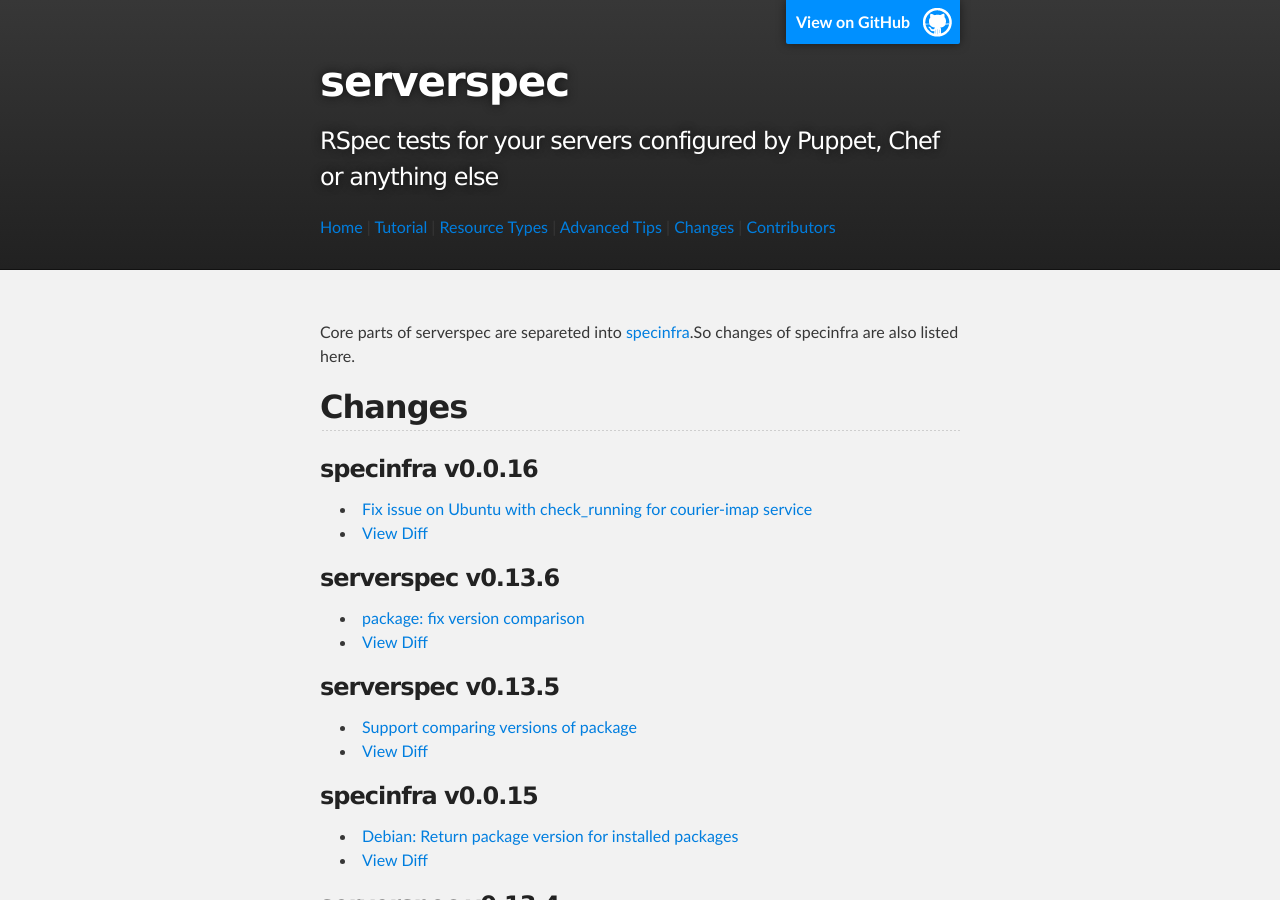
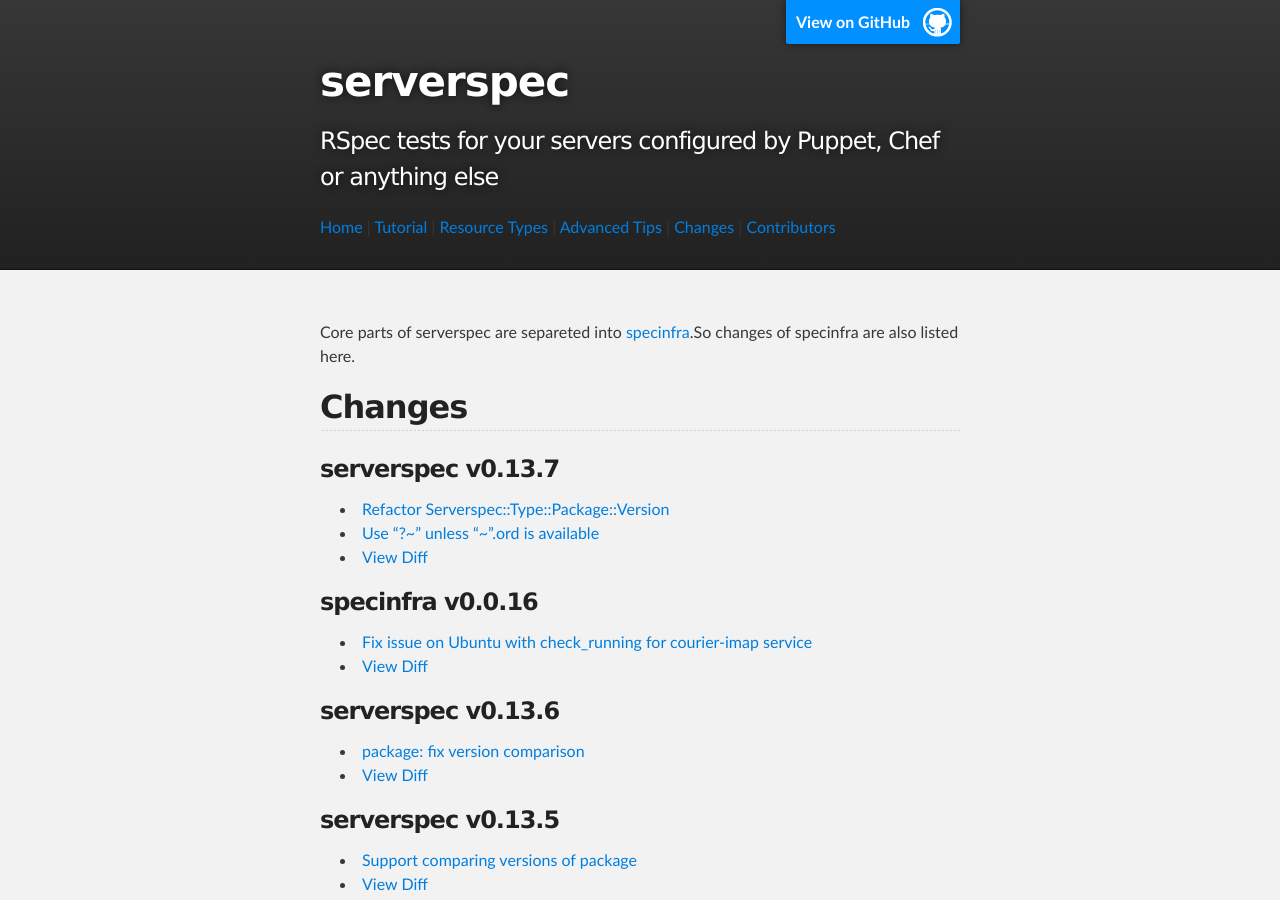
Before and after one commit to serverspec/serverspec.github.io, a Jekyll site: the page built from changes.md, in a window 1280 px wide and 900 px high. Built offline with Jekyll 4.4.1, drawn with Linux system fonts in a browser that asks for light colours; Markdown is read by kramdown in place of the engine named in the settings.

Commit message:
Add changes of serverspec v0.13.7

```diff
--- a/changes.md
+++ b/changes.md
@@ -6,6 +6,12 @@ title: Changes
 Core parts of serverspec are separeted into [specinfra](https://github.com/serverspec/specinfra).So changes of specinfra are also listed here.
 
 ## Changes
+
+### serverspec v0.13.7
+
+ * [Refactor Serverspec::Type::Package::Version](https://github.com/serverspec/serverspec/pull/317)
+ * [Use "?~" unless "~".ord is available](https://github.com/serverspec/serverspec/pull/318)
+ * [View Diff](https://github.com/serverspec/serverspec/compare/v0.13.6...v0.13.7)
 
 ### specinfra v0.0.16
 
```
